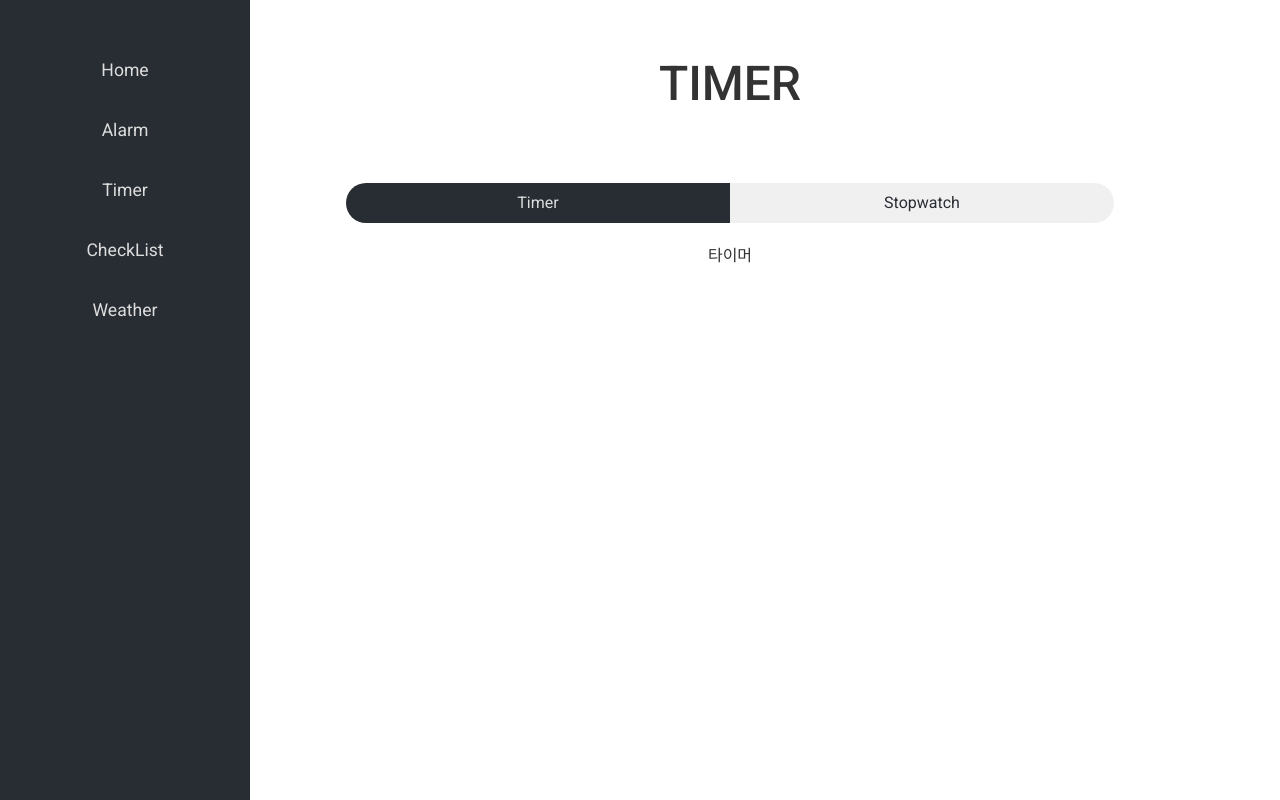
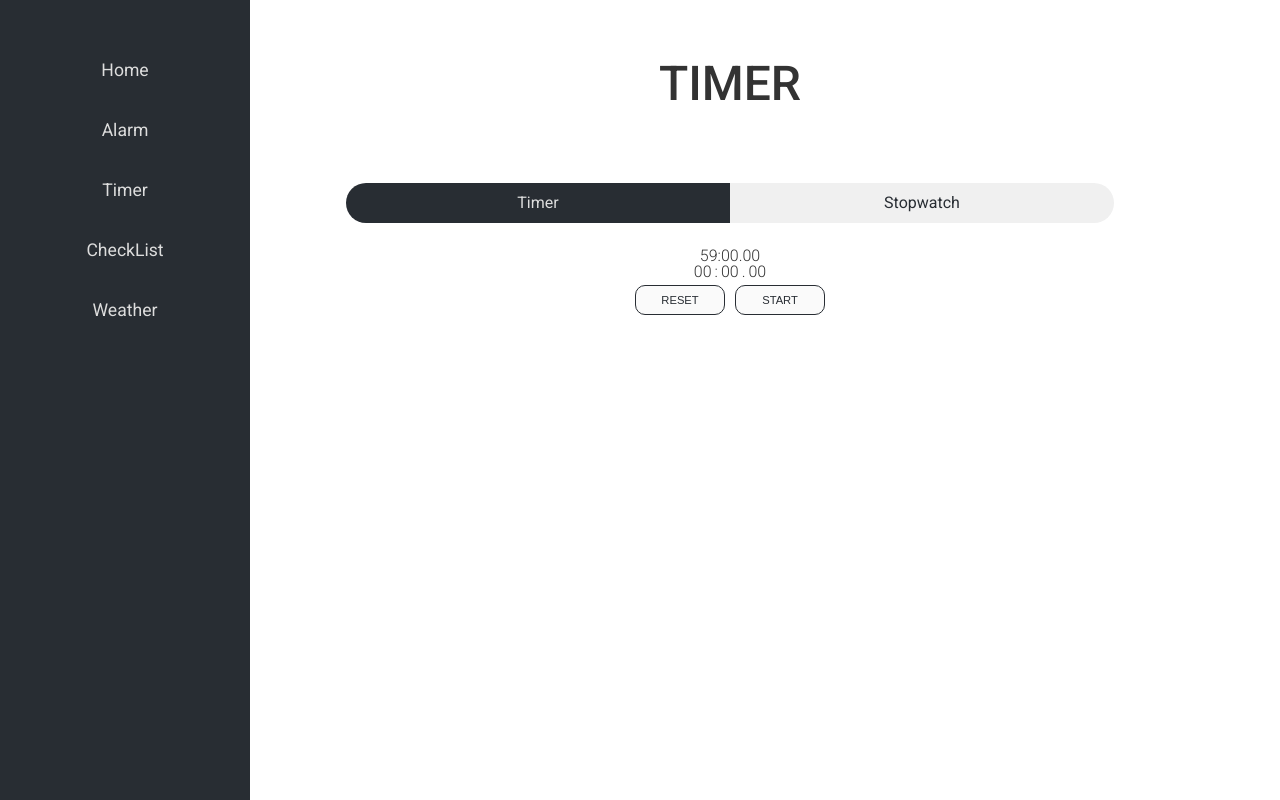
Before and after one commit to pdsbox/react-, a React (Create React App) app: page /timer in a window 1280 px wide. Shown: the top 800 px of the page. Built offline with nearby package versions, Linux system fonts and the light colour scheme; some icons are missing.

Commit message:
ADD : Timer Component Sketch UPDATE : Alarm-READ timeNumber view

```diff
--- a/src/App.css
+++ b/src/App.css
@@ -483,3 +483,24 @@ button:hover {
 }
 
 /*타이머-Timer*/
+#timeCheck li {
+    display: flex;
+    justify-content: center;
+    ;
+}
+
+#timeCheck .red {
+    color: crimson;
+    font-weight: 500;
+}
+
+#timeCheck .blue {
+    color: darkblue;
+    font-weight: 500;
+}
+
+#timeCheck span {
+    font-weight: 300;
+    color: #333;
+    margin: 0 3px;
+}
--- a/src/data/data.json
+++ b/src/data/data.json
@@ -16,9 +16,9 @@
     },
     {
       "memo": "내용이엄청나게길어지면과연무슨일",
-      "hour": "23",
-      "min": "31",
-      "over": false,
+      "hour": "1",
+      "min": "2",
+      "over": true,
       "id": 7
     }
   ],
--- a/src/hooks/useInterval.js
+++ b/src/hooks/useInterval.js
@@ -9,8 +9,10 @@ const useInterval = (callback, delay) => {
         const tick = () => {
             savedCallback.current();
         }
-        const timerId = setInterval(tick, delay);
-        return () => clearInterval(timerId);
+        if (delay !== null) {
+            const timerId = setInterval(tick, delay);
+            return () => clearInterval(timerId);
+        }
     }, [delay]);
 }
 
--- a/src/pages/AlarmRead.js
+++ b/src/pages/AlarmRead.js
@@ -92,7 +92,7 @@ function AlarmRead(props) {
                     <div key={data.id} className={data.over ? 'overed alarmObject flex' : 'alarmObject flex'}>
                         <div className='titleAndTime'>
                             {data.memo === '' ? '' : <strong>{data.memo}</strong>}
-                            <span>{data.hour}:{data.min}</span>
+                            <span>{data.hour < 10 ? `0${data.hour}` : data.hour}:{data.min < 10 ? `0${data.min}` : data.min}</span>
                         </div>
                         <div className='buttonGroup'>
                             <button type="button" onClick={(event) => {
--- a/src/pages/TimerTimer.js
+++ b/src/pages/TimerTimer.js
@@ -1,9 +1,193 @@
-import React, { } from 'react';
+import React, { useState, useEffect } from 'react';
+import useInterval from '../hooks/useInterval';
 
 function TimerTimer() {
+    // useEffect(() => {
+    //     console.log("timer render");
+    // })
+    const [timerHour, setTimerHour] = useState(0);
+    const [timerMin, setTimerMin] = useState(59);
+    const [timerSec, setTimerSec] = useState(0);
+    const [timerMilSec, setTimerMilSec] = useState(0);
+
+    const [termHour, setTermHour] = useState(0);
+    const [termMin, setTermMin] = useState(0);
+    const [termSec, setTermSec] = useState(0);
+    const [termMilSec, setTermMilSec] = useState(0);
+
+
+    const [timeCheckList, setTimeCheckList] = useState([]);
+
+    //타이머 실행 스위치 ON / OFF
+    const [intervalMode, setIntervalMode] = useState("OFF");
+    //텀 타이머 실행 스위치 ON / OFF
+    const [termIntervalMode, setTermIntervalMode] = useState("OFF");
+
+
+    useInterval(() => {
+        if (intervalMode === "ON") {
+            timer();
+        } else if (intervalMode === "OFF") {
+        }
+    }, 10);
+
+    useInterval(() => {
+        if (termIntervalMode === "ON") {
+            termTimer();
+        } else if (termIntervalMode === "OFF") {
+
+        }
+    }, 10)
+
+    function timer() {
+        setTimerMilSec(timerMilSec + 1);
+        if (timerMilSec === 60) {
+            setTimerMilSec(0);
+            setTimerSec(timerSec + 1);
+        }
+        if (timerSec === 60) {
+            setTimerSec(0);
+            setTimerMin(timerMin + 1);
+        }
+        if (timerMin === 60) {
+            setTimerMin(0);
+            setTimerHour(timerHour + 1);
+        }
+    }
+
+    function termTimer() {
+        setTermMilSec(termMilSec + 1);
+        if (termMilSec === 60) {
+            setTermMilSec(0);
+            setTermSec(termSec + 1);
+        }
+        if (termSec === 60) {
+            setTermSec(0);
+            setTermMin(termMin + 1);
+        }
+        if (termMin === 60) {
+            setTermMin(0);
+            setTermHour(termHour + 1);
+        }
+    }
+
+    let timeView = timerHour > 0 ?
+        <>
+            <span>{timerHour < 10 ? `0${timerHour}` : timerHour}</span>
+            :
+            <span>{timerMin < 10 ? `0${timerMin}` : timerMin}</span>
+            :
+            <span>{timerSec < 10 ? `0${timerSec}` : timerSec}</span>
+            .
+            <span>{timerMilSec < 10 ? `0${timerMilSec}` : timerMilSec}</span>
+        </>
+        :
+        <>
+            <span>{timerMin < 10 ? `0${timerMin}` : timerMin}</span>
+            :
+            <span>{timerSec < 10 ? `0${timerSec}` : timerSec}</span>
+            .
+            <span>{timerMilSec < 10 ? `0${timerMilSec}` : timerMilSec}</span>
+        </>
+        ;
+
+    let timeTerm = termHour > 0 ?
+        <>
+            <span>{termHour < 10 ? `0${termHour}` : termHour}</span>
+            :
+            <span>{termMin < 10 ? `0${termMin}` : termMin}</span>
+            :
+            <span>{termSec < 10 ? `0${termSec}` : termSec}</span>
+            .
+            <span>{termMilSec < 10 ? `0${termMilSec}` : termMilSec}</span>
+        </>
+        :
+        <>
+            <span>{termMin < 10 ? `0${termMin}` : termMin}</span>
+            :
+            <span>{termSec < 10 ? `0${termSec}` : termSec}</span>
+            .
+            <span>{termMilSec < 10 ? `0${termMilSec}` : termMilSec}</span>
+        </>
+        ;;
+
+
+    for (let i = 0; i < timeCheckList.length; i++) {
+
+    }
+
+    function timeCheckEvent() {
+        setTimeCheckList((timeCheckList) => {
+            return [...timeCheckList,
+            <li key={timeCheckList.length + 1} className={((timeCheckList.length + 1) % 10) === 0 ? 'red' : ((timeCheckList.length + 1) % 5) === 0 ? 'blue' : ''}>
+                <div className='number'>{timeCheckList.length + 1}</div>
+                <div className='term'>{timeTerm}</div>
+                <div className='total'>{timeView}</div>
+            </li>];
+        })
+    }
+
+    let timeCheck = timeCheckList.sort((a, b) => {
+        return b.key - a.key;
+    })
+
+    function btnReset() {
+        setTimerHour(0);
+        setTimerMin(0);
+        setTimerSec(0);
+        setTimerMilSec(0);
+        setTimeCheckList([]);
+        console.log("Reset");
+    }
+    function btnStart() {
+        setIntervalMode("ON");
+        console.log("Start");
+    }
+    function btnCheck() {
+        btnTermReset();
+        setTermIntervalMode("ON");
+        timeCheckEvent();
+
+        console.log("Check");
+    }
+    function btnStop() {
+        console.log("Stop");
+        setIntervalMode("OFF");
+        setTermIntervalMode("OFF");
+    }
+
+    function btnTermReset() {
+        setTermHour(0);
+        setTermMin(0);
+        setTermSec(0);
+        setTermMilSec(0);
+    }
+
+    let buttonGroup = null;
+
+    if (intervalMode === "OFF") {
+        buttonGroup = <>
+            <button type="button" onClick={() => { btnReset() }}>RESET</button>
+            <button type="button" onClick={() => { btnStart() }}>START</button></>
+    } else if (intervalMode === "ON") {
+        buttonGroup = <>
+            <button type="button" onClick={() => { btnCheck() }}>CHECK</button>
+            <button type="button" onClick={() => { btnStop() }}>STOP</button>
+        </>
+    }
+
     return (
-        <section>
-            타이머
+        <section id="timer">
+            <h2 id="watch">
+                {timeView}
+            </h2>
+            <ul id="timeCheck">
+                {timeCheck}
+                {timeTerm}
+            </ul>
+            <div id="btnGroup">
+                {buttonGroup}
+            </div>
         </section>
     )
 }
--- a/src/pages/timer.js
+++ b/src/pages/timer.js
@@ -6,7 +6,7 @@ import TimerStopwatch from './TimerStopwatch';
 function Timer() {
   const [mode, setMode] = useState('TIMER');
   useEffect(() => {
-    console.log("Timer render");
+    console.log("render");
   })
 
   let content = null;
```
Also changed, not shown: src/pages/TimerStopwatch.js (line endings or trailing spaces), 1 other file (tests, documents, lock files or other folders).
